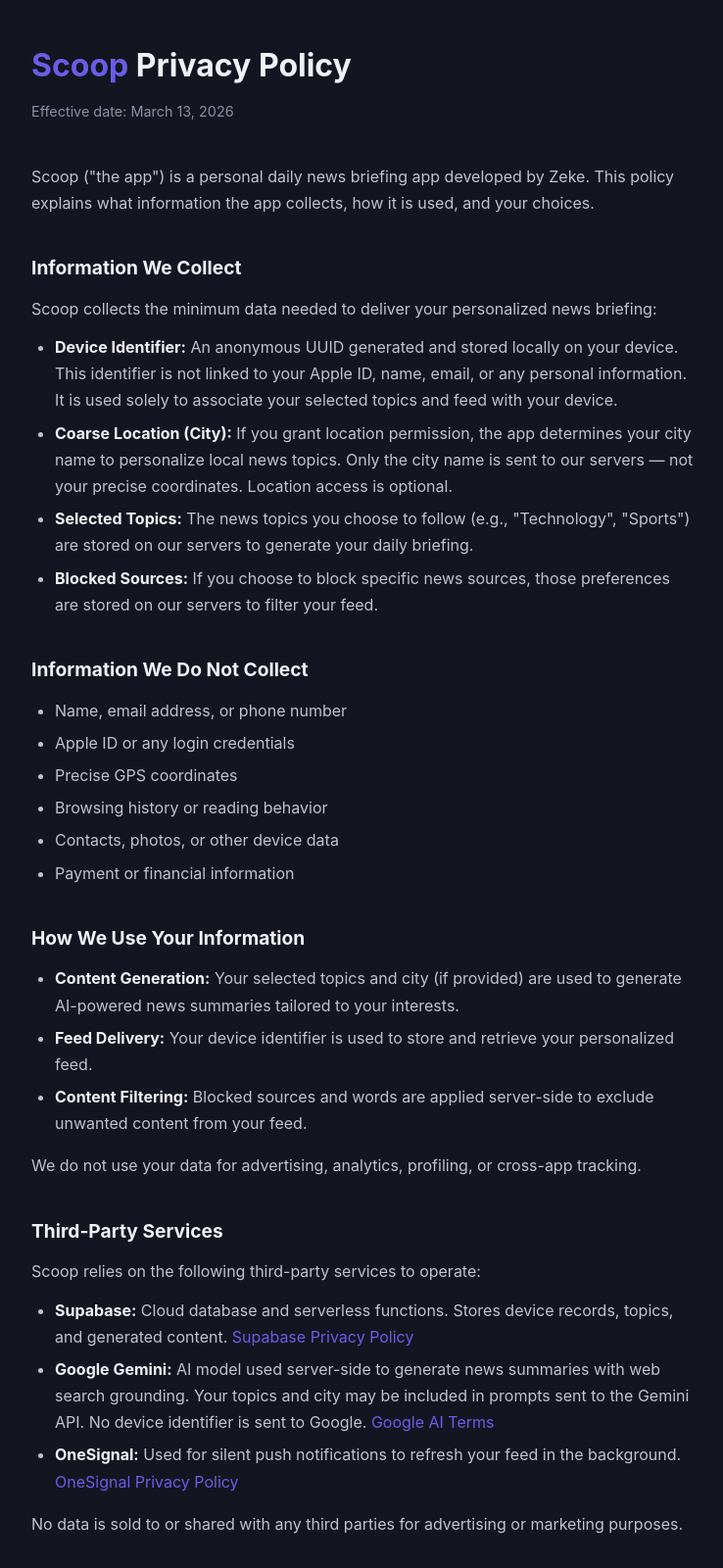
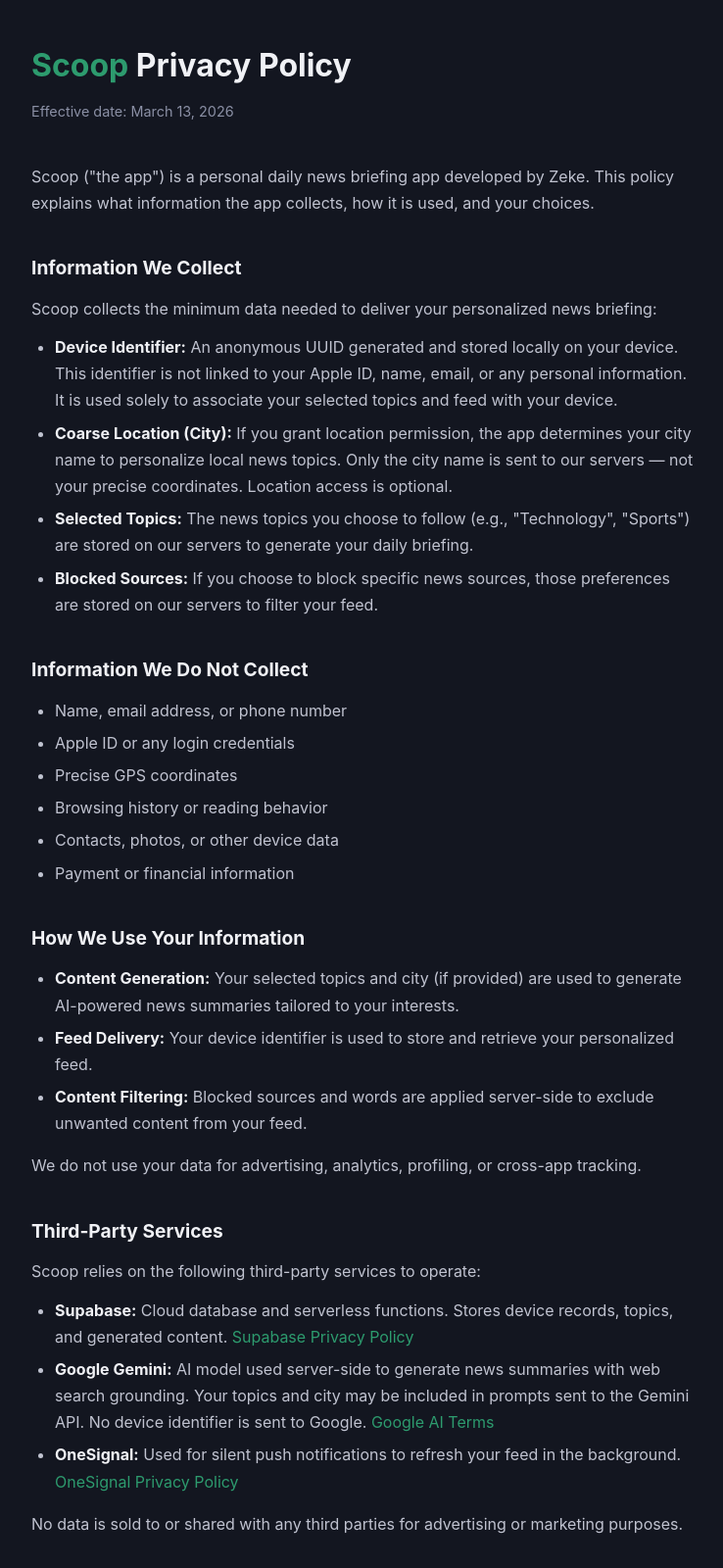
Before and after one commit to Arlunn/scoop-site, a plain HTML site: page index.html in a window 1280 px wide. Shown: the top 1600 px of the page at 98% size, without its empty margins (268-1006 px from the left). Drawn offline with Linux system fonts and the light colour scheme.

Commit message:
Update accent color from purple to green (#2d9b6e)

```diff
--- a/index.html
+++ b/index.html
@@ -21,7 +21,7 @@
             font-size: 2rem;
             margin-bottom: 8px;
         }
-        h1 span { color: #6c5ce7; }
+        h1 span { color: #2d9b6e; }
         .effective { color: #8b90a5; font-size: 0.9rem; margin-bottom: 40px; }
         h2 {
             font-size: 1.2rem;
@@ -33,7 +33,7 @@
         ul { padding-left: 24px; margin-bottom: 16px; }
         li { margin-bottom: 6px; }
         strong { color: #f0f1f5; }
-        a { color: #6c5ce7; text-decoration: none; }
+        a { color: #2d9b6e; text-decoration: none; }
         a:hover { text-decoration: underline; }
         .divider {
             border: none;
```
Also changed, not shown: support.html (+2 -2 lines).
